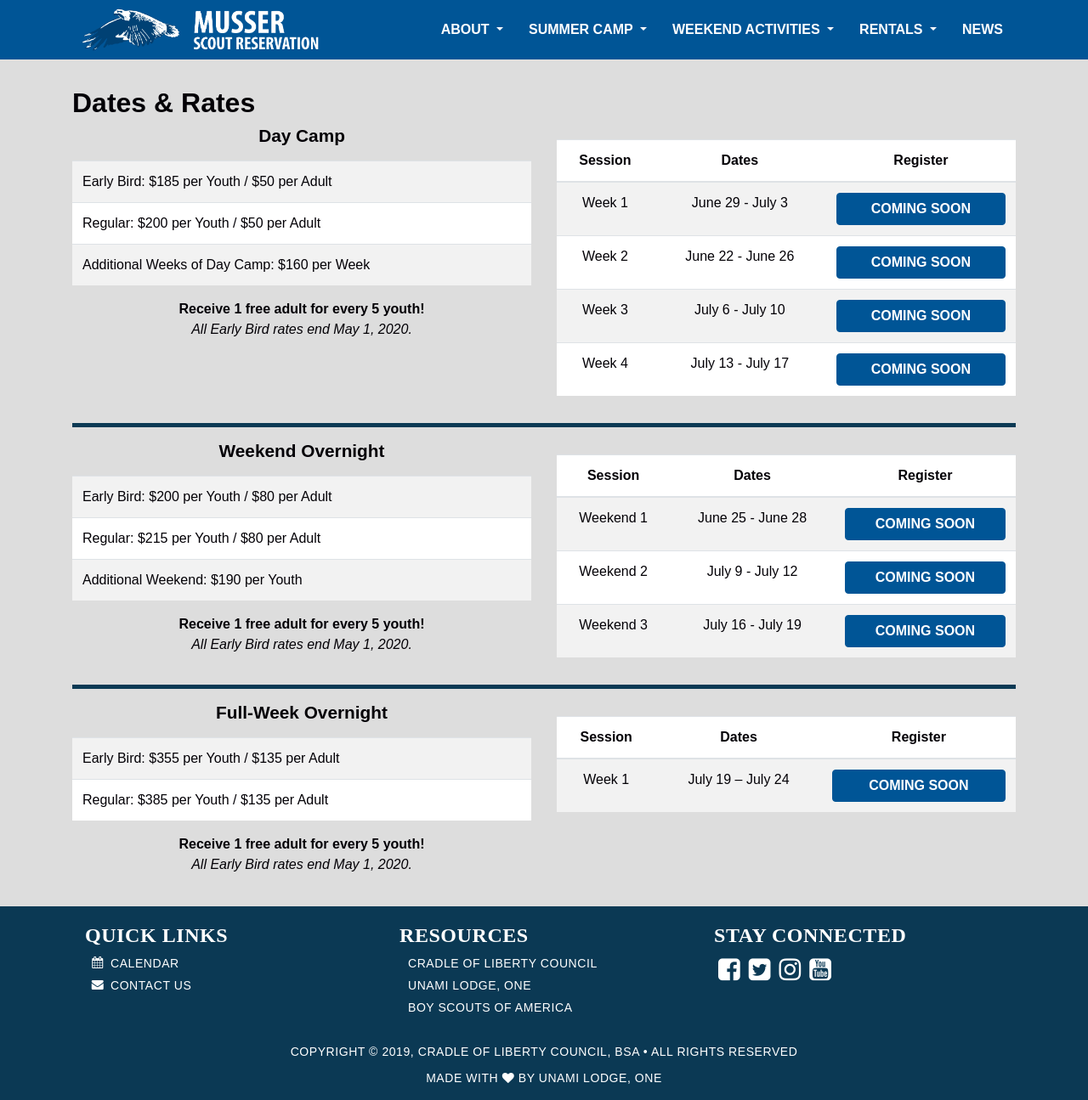
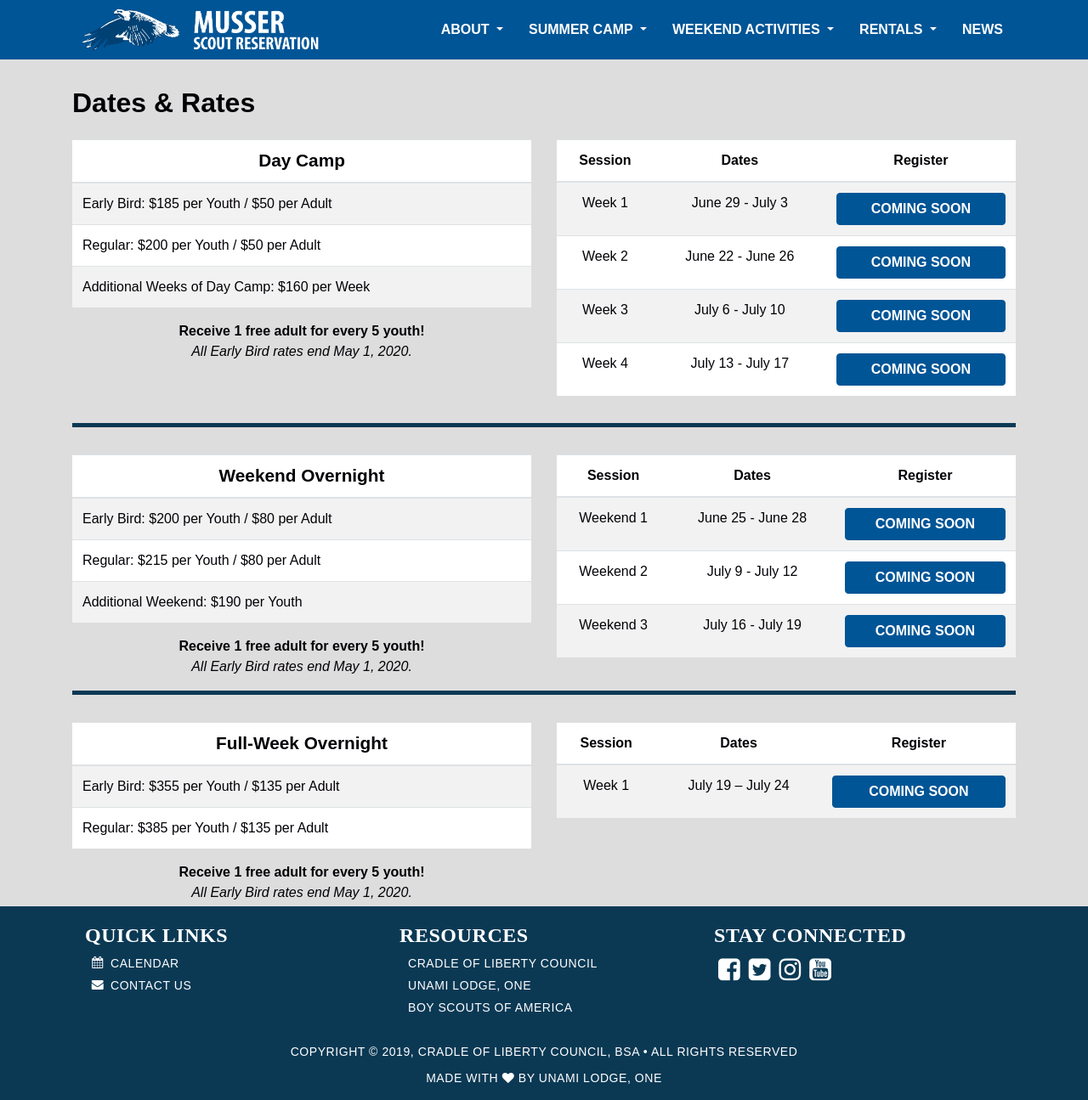
Before and after one commit to colbsa/MusserSR.org, a Jekyll site: the page built from summer-register.md, in a window 1280 px wide and 1295 px high. Shown: the whole window at 85% size. Built offline with Jekyll 4.4.1, drawn with Linux system fonts in a browser that asks for light colours; some web fonts are replaced.

Commit message:
Moved titles to table headers

```diff
--- a/summer-register.md
+++ b/summer-register.md
@@ -6,8 +6,12 @@ permalink: /summer/register
 
 <div class="row">
   <div class="col">
-    <h2 class="text-center">Day Camp</h2>
     <table class="table table-striped my-3 ">
+      <thead class="text-center">
+        <tr>
+          <th scope="col"><h2 class="my-0">Day Camp</h2></th>
+        </tr>
+      </thead>
       <tbody>
           <tr>
             <td>Early Bird: $185 per Youth / $50 per Adult</td>
@@ -64,8 +68,12 @@ permalink: /summer/register
 
 <div class="row">
   <div class="col">
-    <h2 class="text-center">Weekend Overnight</h2>
     <table class="table table-striped my-3 ">
+      <thead class="text-center">
+        <tr>
+          <th scope="col"><h2 class="my-0">Weekend Overnight</h2></th>
+        </tr>
+      </thead>
       <tbody>
           <tr>
             <td>Early Bird: $200 per Youth / $80 per Adult</td>
@@ -117,8 +125,12 @@ permalink: /summer/register
 
 <div class="row">
   <div class="col">
-    <h2 class="text-center">Full-Week Overnight</h2>
     <table class="table table-striped my-3 ">
+      <thead class="text-center">
+        <tr>
+          <th scope="col"><h2 class="my-0">Full-Week Overnight</h2></th>
+        </tr>
+      </thead>
       <tbody>
           <tr>
             <td>Early Bird: $355 per Youth / $135 per Adult</td>
```
